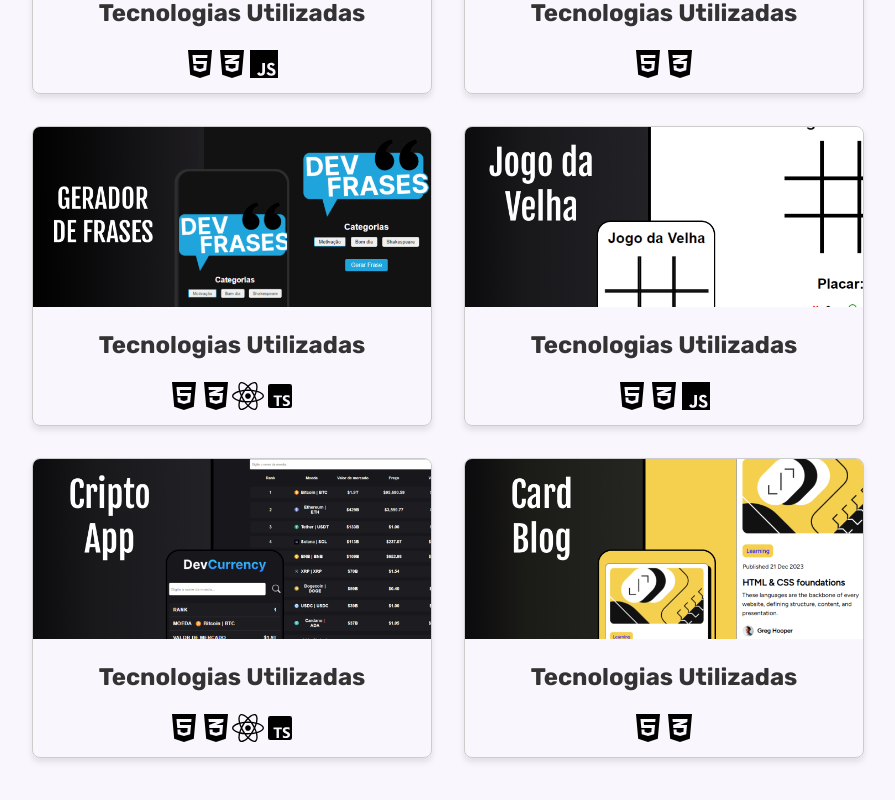
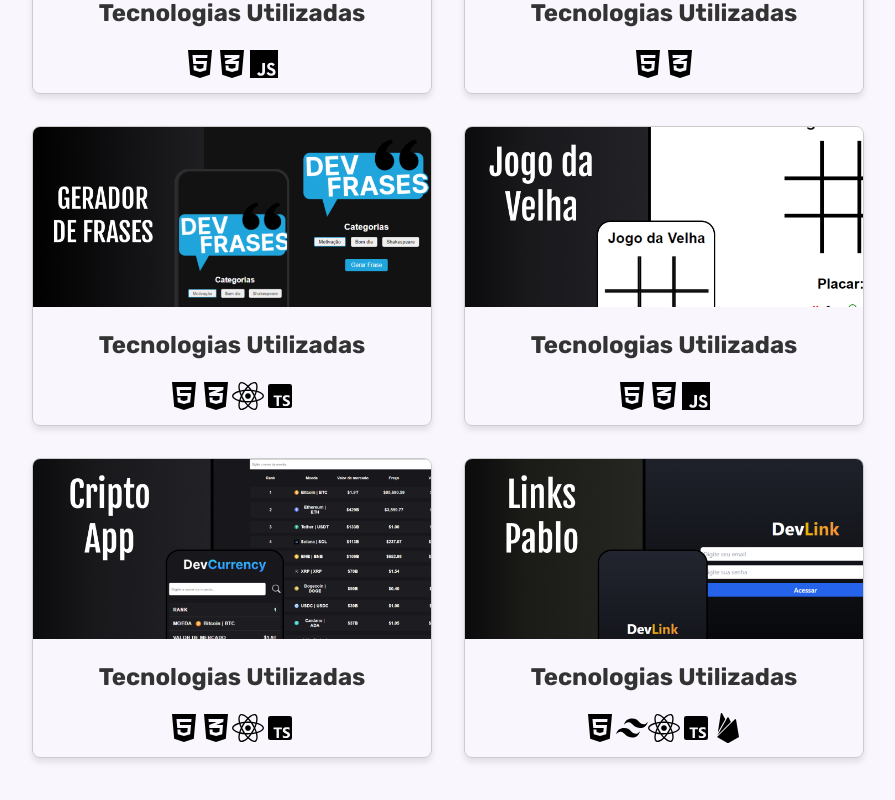
Before and after one commit to EoPablo/pablopcavalcante, a React (Vite) app: page /projetos in a window 1280 px wide. Shown: the part 398-1198 px from the top of the page, without its empty margins (192-1087 px from the left). Built offline with nearby package versions, Linux system fonts and the light colour scheme.

Commit message:
Projeto devlinks adicionado

```diff
--- a/src/pages/projetos/Projetos.tsx
+++ b/src/pages/projetos/Projetos.tsx
@@ -5,11 +5,12 @@ import frase from '../../assets/Desktop - 3.png';
 import Jogo from '../../assets/jogo_velha.png';
 import Todo from '../../assets/todo.png';
 import Cripto from '../../assets/criptoapp.png';
-import Card from '../../assets/card.png';
+import Devlinks from '../../assets/devlink-card.png';
 
 import { FaHtml5, FaCss3Alt, FaReact  } from "react-icons/fa";
 import { BiLogoTypescript } from "react-icons/bi";
-import { IoLogoJavascript } from "react-icons/io5";
+import { IoLogoJavascript, IoLogoFirebase  } from "react-icons/io5";
+import { RiTailwindCssFill } from "react-icons/ri";
 import { ReactNode } from 'react';
 
 interface Projetos {
@@ -58,10 +59,10 @@ const projetos: Projetos[] = [
   },
   {
     id: 6,
-    image: Card,
+    image: Devlinks,
     title: 'Tecnologias Utilizadas',
-    description: [<FaHtml5 />, <FaCss3Alt />],
-    review: 'https://fm-card-blog-preview.netlify.app/',
+    description: [<FaHtml5 />, <RiTailwindCssFill />, <FaReact />, <BiLogoTypescript />, <IoLogoFirebase /> ],
+    review: 'https://devlinks-wheat.vercel.app/',
   },
 ];
 
```
Also changed, not shown: src/assets/devlink-card.png (added).
